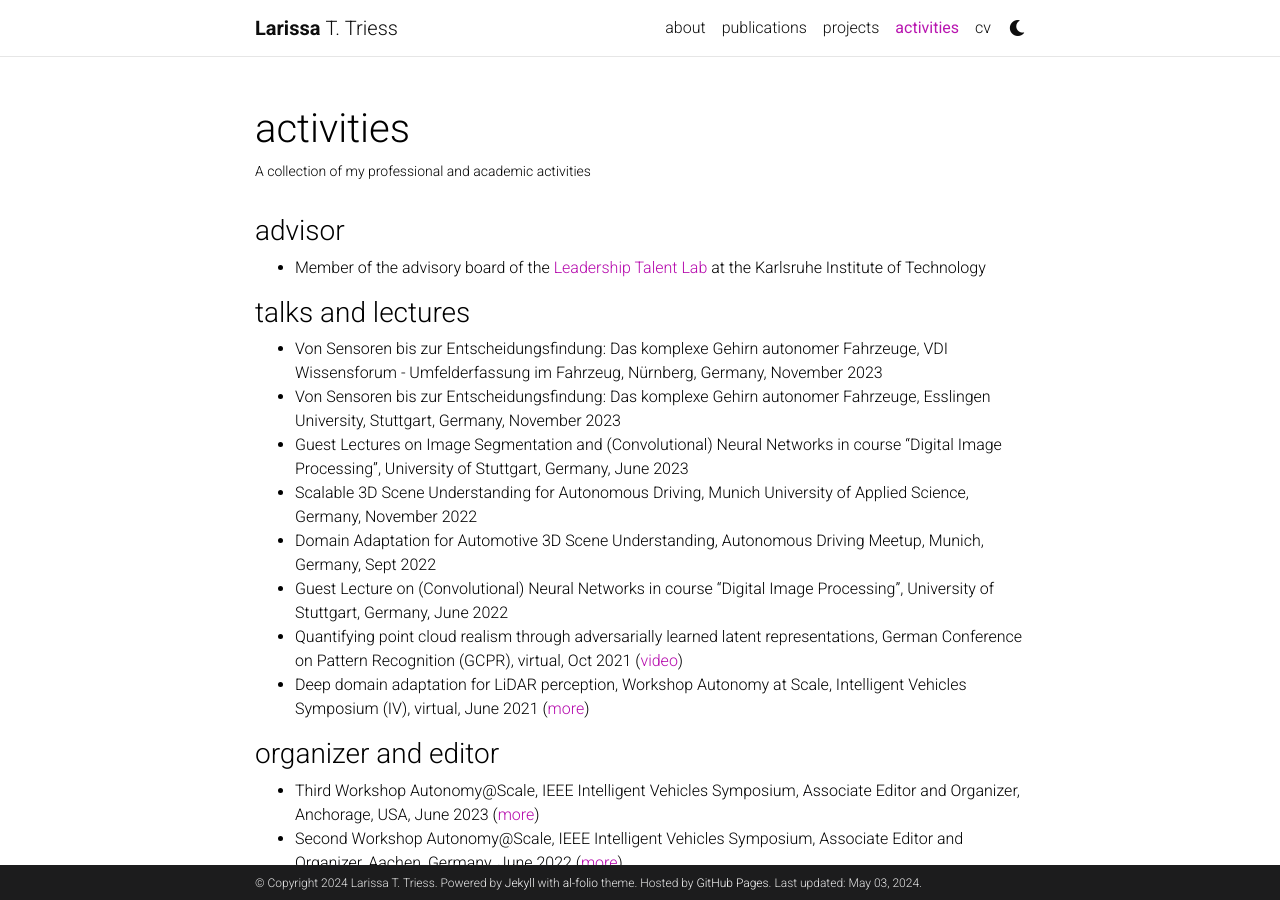
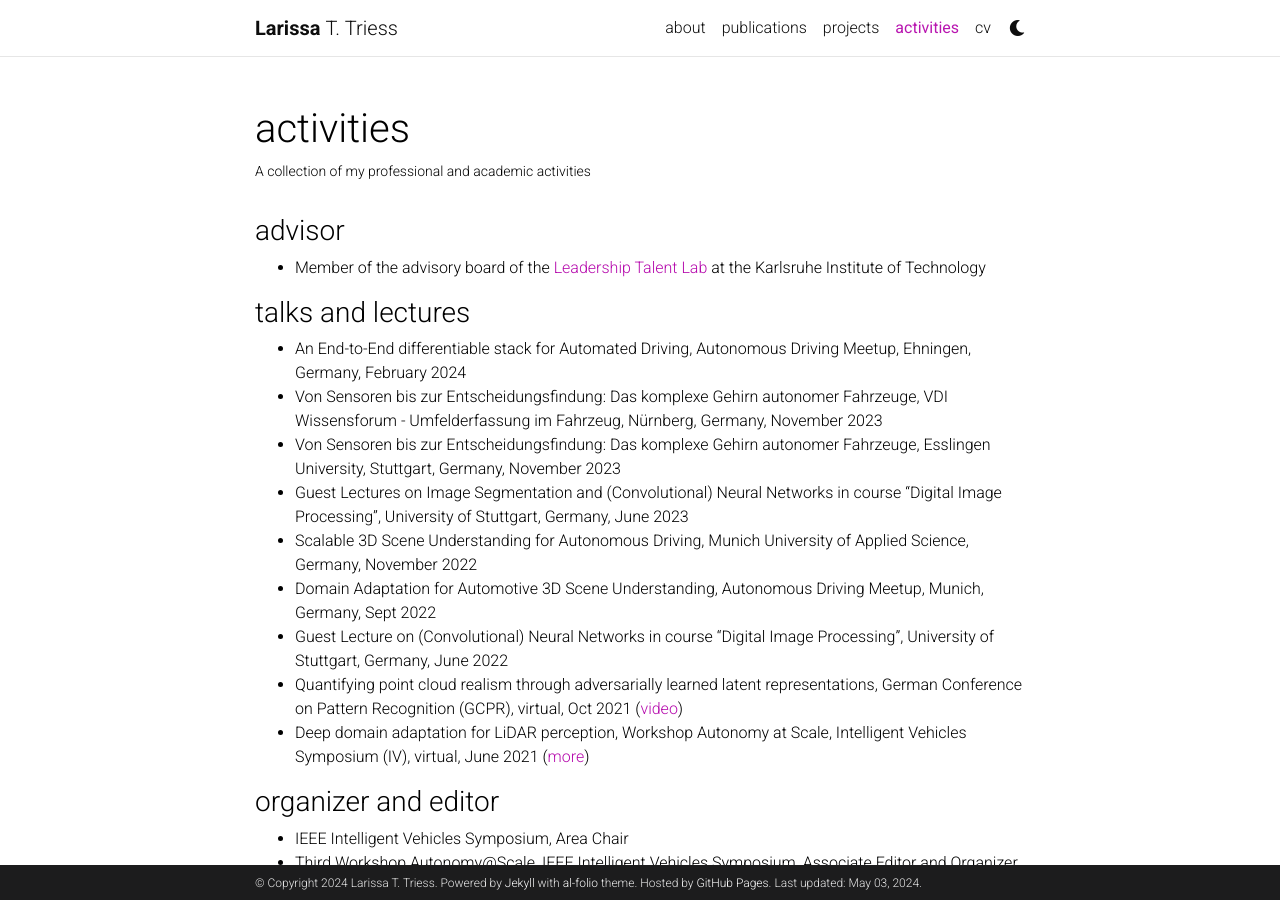
Before and after one commit to ltriess/ltriess.github.io, a Jekyll site: the page built from _pages/activities.md, in a window 1280 px wide and 900 px high. Built offline with Jekyll 4.4.1, drawn with Linux system fonts in a browser that asks for light colours; comment, search, counter and statistics services are not loaded; a style sheet for code colours, icons or effects is not loaded.

Commit message:
Update activities
Branch: master

```diff
--- a/_pages/activities.md
+++ b/_pages/activities.md
@@ -11,6 +11,7 @@ nav_order: 4
 * Member of the advisory board of the [Leadership Talent Lab](https://www.hoc.kit.edu/ltl.php) at the Karlsruhe Institute of Technology
 
 ### talks and lectures
+* An End-to-End differentiable stack for Automated Driving, Autonomous Driving Meetup, Ehningen, Germany, February 2024
 * Von Sensoren bis zur Entscheidungsfindung: Das komplexe Gehirn autonomer Fahrzeuge, VDI Wissensforum - Umfelderfassung im Fahrzeug, Nürnberg, Germany, November 2023
 * Von Sensoren bis zur Entscheidungsfindung: Das komplexe Gehirn autonomer Fahrzeuge, Esslingen University, Stuttgart, Germany, November 2023
 * Guest Lectures on Image Segmentation and (Convolutional) Neural Networks in course "Digital Image Processing", University of Stuttgart, Germany, June 2023
@@ -21,6 +22,7 @@ nav_order: 4
 * Deep domain adaptation for LiDAR perception, Workshop Autonomy at Scale, Intelligent Vehicles Symposium (IV), virtual, June 2021 ([more](https://www.ki-deltalearning.de/event?tx_news_pi1%5Bnews%5D=41&cHash=b097750dd2e4162b6171883b9682cbf5))
 
 ### organizer and editor
+* IEEE Intelligent Vehicles Symposium, Area Chair
 * Third Workshop Autonomy@Scale, IEEE Intelligent Vehicles Symposium, Associate Editor and Organizer, Anchorage, USA, June 2023 ([more](https://sites.google.com/view/autonomyatscale2023))
 * Second Workshop Autonomy@Scale, IEEE Intelligent Vehicles Symposium, Associate Editor and Organizer, Aachen, Germany, June 2022 ([more](https://www.ki-deltalearning.de/iv2022-2nd-ws-autonomyatscale))
 
```
